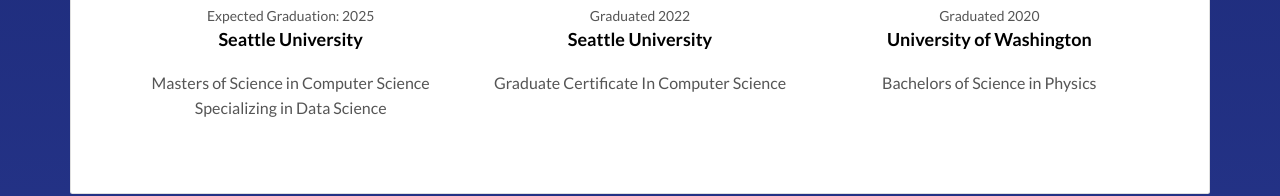
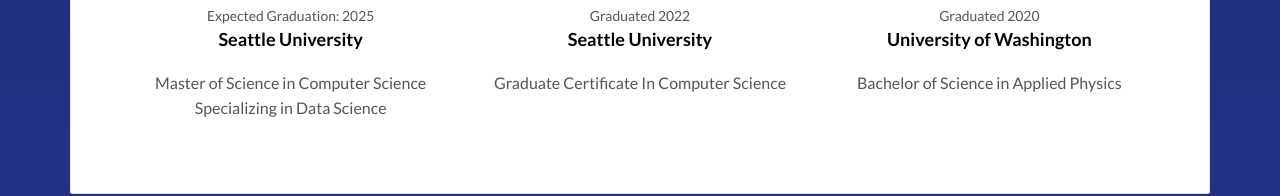
Before and after one commit to twolfegang/twolfegang.github.io, a plain HTML site: page index.html in a window 1280 px wide. Shown: the part 784-980 px from the top of the page. Drawn offline with nearby package versions, Linux system fonts and the light colour scheme.

Commit message:
Update index.html

```diff
--- a/index.html
+++ b/index.html
@@ -67,7 +67,7 @@
 			<p></p>
                   <small class="date">Expected Graduation: 2025</small>
                   <h3 class="h5 date-title">Seattle University</h3>
-                  <p>Masters of Science in Computer Science Specializing in Data Science</p>
+                  <p>Master of Science in Computer Science Specializing in Data Science</p>
         	</div>
         	</div>
 
@@ -87,7 +87,7 @@
 		<p></p>
                   <small class="date">Graduated 2020</small>
                   <h3 class="h5 date-title">University of Washington</h3>
-                  <p>Bachelors of Science in Physics</p>
+                  <p>Bachelor of Science in Applied Physics</p>
                 </div>
               </div>
         </div>
```
